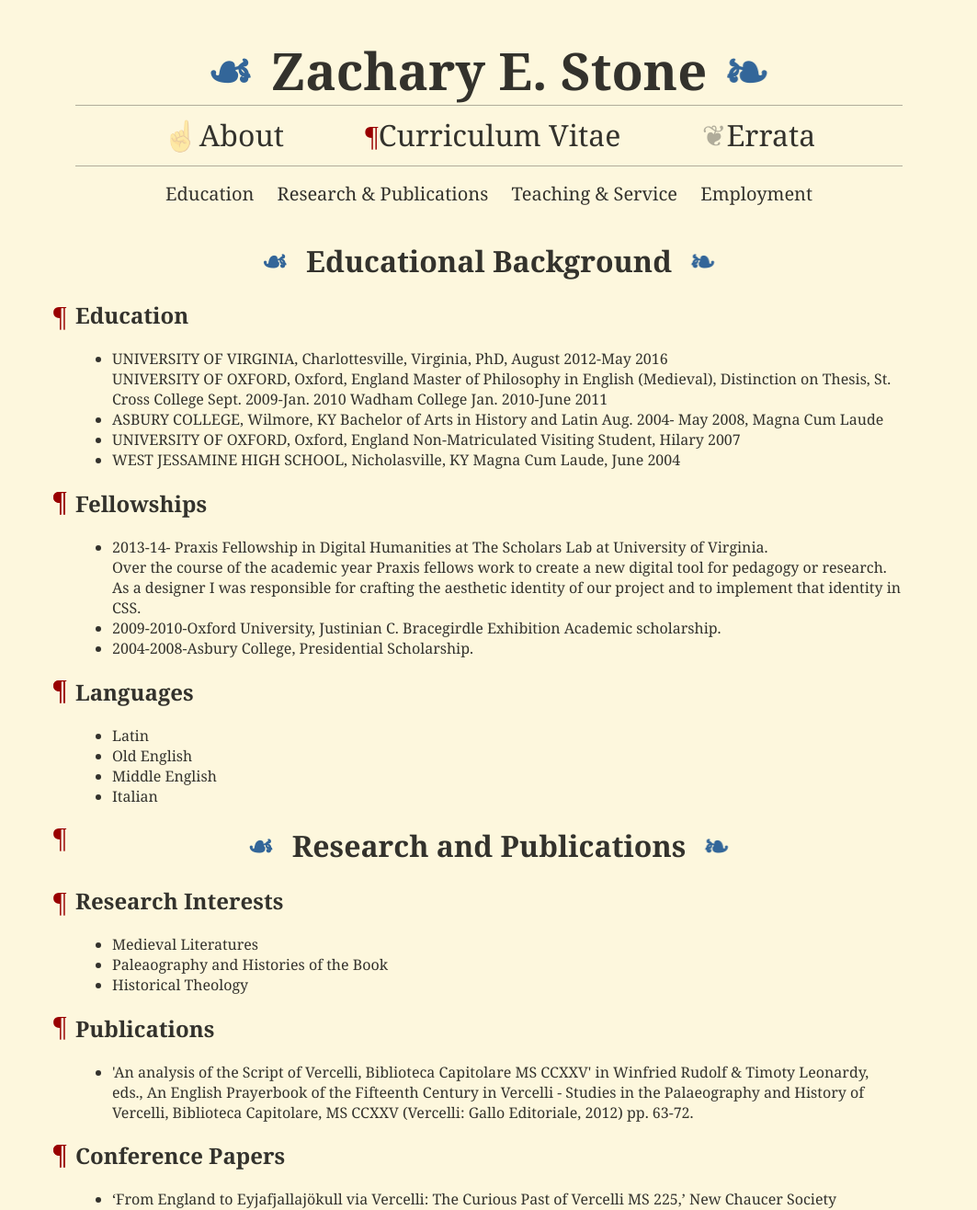
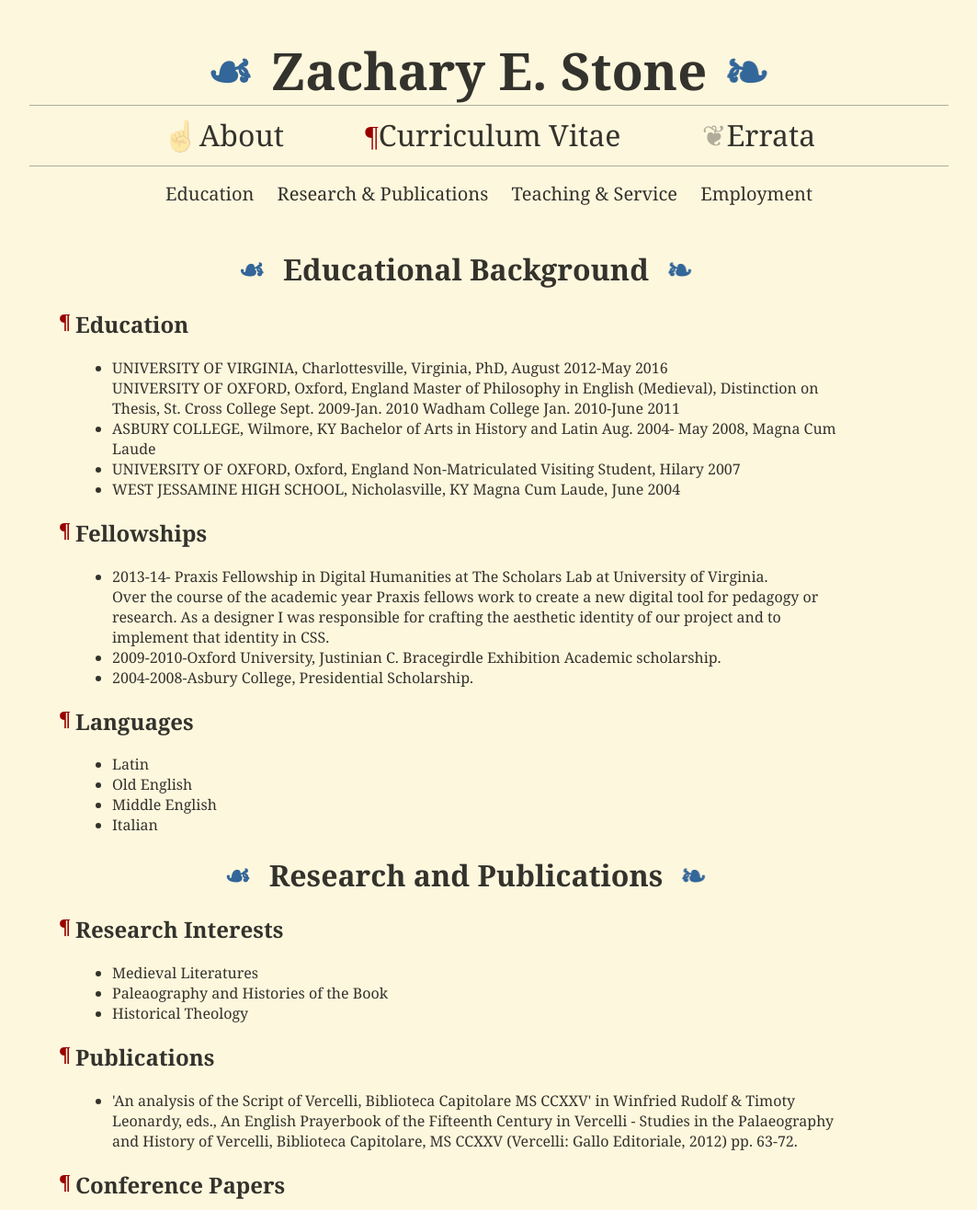
Before and after one commit to ZacharyEStone/ZacharyEStone.github.io, a plain HTML site: page cv.html in a window 1280 px wide. Shown: the top 1316 px of the page at 92% size, without its empty margins (108-1171 px from the left). Drawn offline with Linux system fonts and the light colour scheme; a web font is replaced by a local one.

Commit message:
added scrolling style to cv, cleaned up lables on others

```diff
--- a/cv.html
+++ b/cv.html
@@ -6,9 +6,10 @@
 	<link href='http://fonts.googleapis.com/css?family=Caudex' rel='stylesheet' type='text/css'>
 	<link href="style.css" rel="stylesheet">
 </head>
+<div id="navigation">
 <body>
 	<header role="banner">
-		<h1>Zachary E. Stone</h1>
+		<h1><a href="index.html">Zachary E. Stone</a></h1>
 	</header>
 	<nav>
 			<ul>
@@ -25,9 +26,11 @@
 			<li><a href=#employment>Employment</a></li>
 		</ul>
 	</nav>
+</div>
+<div id="main">
 <div id="education">
 	<h1 class="section">Educational Background</h1>
-	<p><h2>Education</h2>
+	<h2>Education</h2>
 		<ul>
 			<li>UNIVERSITY OF VIRGINIA, Charlottesville, Virginia, PhD, August 2012-May 2016</li>
 			</li>UNIVERSITY OF OXFORD, Oxford, England
@@ -43,38 +46,34 @@
 			<li>WEST JESSAMINE HIGH SCHOOL, Nicholasville, KY
 			Magna Cum Laude, June 2004</li>
 		</ul>
-	</p>
-	<p><h2>Fellowships</h2>
+	<h2>Fellowships</h2>
 		<ul>
 			<li>2013-14- Praxis Fellowship in Digital Humanities at The Scholars Lab at University of Virginia.
 				<br>Over the course of the academic year Praxis fellows work to create a new digital tool for pedagogy or research. As a designer I was responsible for crafting the aesthetic identity of our project and to implement that identity in CSS.</li>
 			<li>2009-2010-Oxford University, Justinian C. Bracegirdle Exhibition Academic scholarship.</li>
 			<li>2004-2008-Asbury College, Presidential Scholarship.</li>
 		</ul>
-	</p>
-	<p><h2>Languages</h2>
+	<h2>Languages</h2>
 		<ul>
 			<li>Latin</li>
 			<li>Old English</li>
 			<li>Middle English</li>
 			<li>Italian</li>
 		</ul>
-	</p>
 </div>
 <div id="research">
 	<h1 class="section">Research and Publications</h1>
-	<p><h2>Research Interests</h2>
+	<h2>Research Interests</h2>
 		<ul>
 			<li>Medieval Literatures</li>
 			<li>Paleaography and Histories of the Book</li>
 			<li>Historical Theology</li>
 		</ul>
-	<p><h2>Publications</h2>
+	<h2>Publications</h2>
 		<ul>
 			<li>'An analysis of the Script of Vercelli, Biblioteca Capitolare MS CCXXV' in Winfried Rudolf & Timoty Leonardy, eds., An English Prayerbook of the Fifteenth Century in Vercelli - Studies in the Palaeography and History of Vercelli, Biblioteca Capitolare, MS CCXXV (Vercelli: Gallo Editoriale, 2012) pp. 63-72.</li>
 		</ul>
-	</p>
-	<p><h2>Conference Papers</h2>
+	<h2>Conference Papers</h2>
 		<ul>
 			<li>‘From England to Eyjafjallajökull via Vercelli: The Curious Past of Vercelli MS 225,’ New Chaucer Society Conference, Rejykjavik, Iceland, 18 July 2014.
 			<br>This paper takes a long view of the history of a specific manuscript, Vercelli MS 225, from production to scholarly rediscovery in 2011 in order to historicize the ways in which manuscripts can and are used at various times.</li>
@@ -88,8 +87,7 @@
 			<br>This paper offered preliminary thoughts about mercantile book production and reading in fifteenth century York.</li>
 			<li>'Historical Exegesis and reading the Psalms in Anglo Saxon England' at ''Let us go down there, and confound their language:' The Bible in Translation.' London, Birkbeck College 28 May 2011.</li>
 		</ul>
-	</p>
-	<p><h2>Research Projects</h2>
+	<h2>Research Projects</h2>
 		<ul>
 			<li>The Household Account Book of Archbishop Wykeham April-September 1393, co-editor with Dr. Ashley Null, 2011-present.
 			<br>This ongoing project contributes to the social history of the middle ages by making available the detailed dietary accounts and daily itinerary of one of a pivotal, international, figure in late fourteenth century.</li>
@@ -98,8 +96,7 @@
 			<li>'Sharing the Good News in Anglo-Norman England,' Mst. thesis, Oxford 2010.
 			<br>This project surveys the palaoegraphic, codicological, and textual features of gospel books produced in England c. 1066-1200 and argues for the crucial role of gospel books in the history of Anglo-Normal ecclesiastical reform in the twelfth century</li>
 		</ul>
-	</p>
-	<p><h2>Research Awards</h2>
+	<h2>Research Awards</h2>
 		<ul>
 			<li>2013- Bibliographic Society of the University of Virginia Battestin Fellowship.
 			<br>This fellowship allowed me to research materials pertaining to William Lambarde, an early scholar of Anglo-Saxon, in the collections of the University of Virginia. This collection is both critically unknown and crucial to our understanding of how Elizabethan identity was constructed out of a medieval past.</li>
@@ -112,11 +109,10 @@
 			<li>2010- Pollard Grant to travel Hereford, Cambridge, Colchester, and London
 			<br>With this grant, I surveyed Anglo-Norman gospel books critical to my Mst. Thesis 'Sharing the Good News in Anglo-Norman England.’</li>
 		</ul>
-	</p>
 </div>
 <div id="teaching">
 	<h1 class="section">Teaching and Service</h1>
-	<p><h2>Teaching Experience</h2>
+	<h2>Teaching Experience</h2>
 		<ul>
 			<li>ENLT : The Bible and Early English Literature, Fall 2014 (pending review)
 			<br>This class explores the relationship between Biblical texts and English Literature 650-1550. Each section consists of a pair of texts, one either Canonical or from the Latin commentary tradition and one literary. The pairs are planned so as to provide methodological, chronological, and generic diversity.  Throughout the course we return to questions of textual materiality, gender, and power.</li>
@@ -129,8 +125,7 @@
 			<li>ENGL 3810: English Literature from Caedmon to Milton, Fall 2012
 			<br>This survey exposes English Majors—or other interested students—to wide range of Medieval and Early Modern texts as well as diverse theoretical approaches to those texts.</li>
 		</ul>
-	</p>
-	<p><h2>Departmental Service</h2>
+	<h2>Departmental Service</h2>
 		<ul>
 			<li>2013-14- Interdisciplinary Undergradute Medieval Colloquium Co-Ordinator
 			<br>I co-organize a weekly colloquim of undergraduate students interested in medieval studies. Some of the participants are majoring in Medieval Studies, others are writing thesis on medieval topics, and some are just interested in the period. Each week we read a short primary or secondary reading and then discuss its implications for our own work. I also organize regular material culture workshops including visits to UVA’s special collections library and the Fralin Museam.</li>
@@ -141,11 +136,10 @@
 			<li>2011- International Piers Plowman Conference Volunteer
 			<br>I volunteered in several aspects of the International Piers Plowman Conference in Oxford. I assisted in preparation and registration as well as facilitating the book display during the conference.</li>
 		</ul>
-	</p>
 </div>
 <div id="employment">
 	<h1 class="section">Employment</h1>
-	<p><h2>Academic Employment</h2>
+	<h2>Academic Employment</h2>
 		<ul>
 			<li>2012-present- Research Assistant, Rev. Dr. Ashley Null
 			<br>I assist Prof. Null with palaeographic and bibliographic research pertaining to late Medieval and Early Modern religious culture. This work includes manuscript transcription and bibliographic description, archival research, and editing.</li>
@@ -154,8 +148,8 @@
 			<li>2012- Research Assistant, Prof. Tomonori Matsushita, Senshu University, Tokyo, Japan.
 			<br>I checked Prof. Matsushita’s transcriptions of Piers Plowman B passus 1-5 for accuracy.</li>
 		</ul>
-	</p>
 </div>
+</main>
  	<footer role="contentinfo">
 
      	<a href="https://github.com/scholarslab/ivanhoe">Github</a>
--- a/style.css
+++ b/style.css
@@ -97,14 +97,25 @@ nav li.nav-about a:before{
 	display: block;
 	font-size: 600%;
 }
-.cv p:before{
+.cv #navigation{
+	width: 1000px;
+	position: fixed;
+	top:0;
+	background-color: #fdf7dd;
+	z-index: 100;
+	margin-left: -50px;
+}
+.cv #main{
+	width: 850px;
+	padding-top: 250px;
+}
+.cv h2:before{
 	content:"¶";
 	font-family: Gabriola;
 	color: #900;
 	display: block;
 	float: left;
 	margin-left: -.75em;
-	font-size: 200%;
 }
 /*.cv ul li{
 	list-style: none;
@@ -139,6 +150,7 @@ nav li.nav-about a:before{
 	-moz-transform: rotateY(180deg);
 	-webkit-transform: rotateY(180deg);
 	transform: rotateY(180deg);
+	z-index: 0;
 }
 .about p:before{
 	content:"☝";
```
Also changed, not shown: about.html (+1 -1 lines), errata.html (+1 -1 lines).
